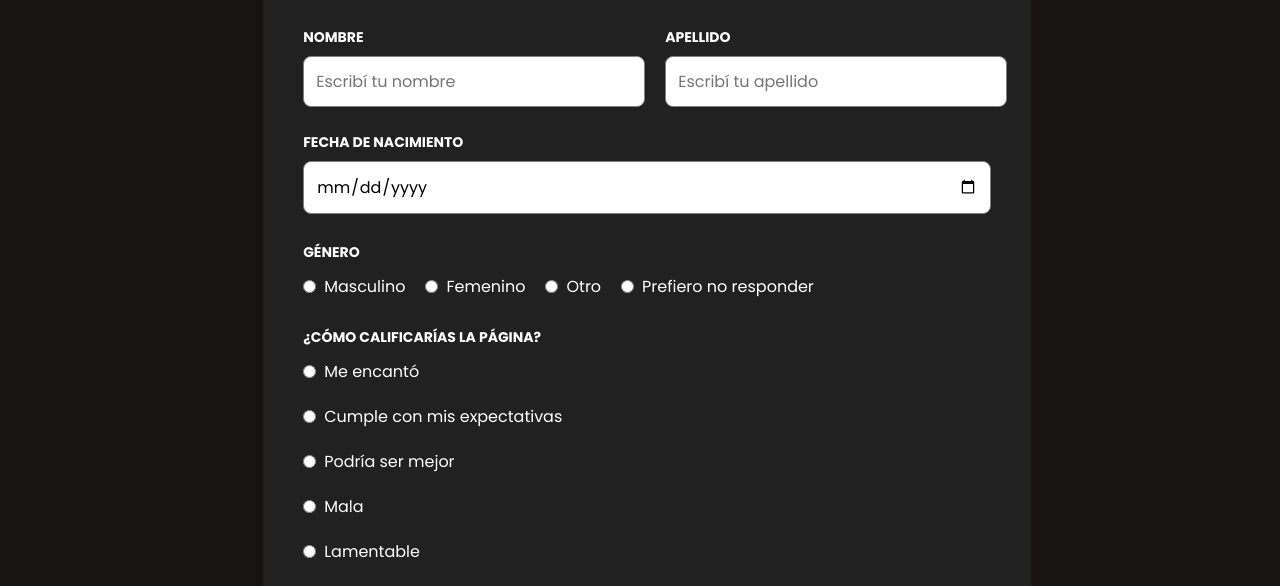
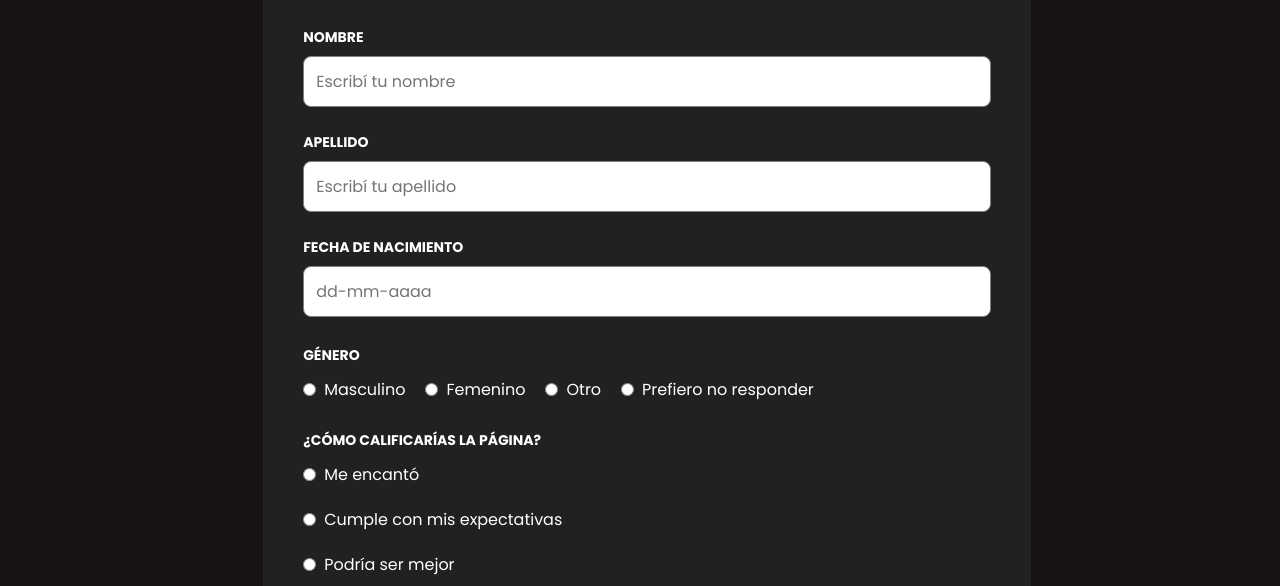
Before and after one commit to IanGalarza/YugiMarket, a plain HTML site: page survey.html in a window 1280 px wide. Shown: the part 194-780 px from the top of the page. Drawn offline with Linux system fonts and the light colour scheme; a web font is replaced by a local one.

Commit message:
arreglos

```diff
--- a/css/layouts/body-form.css
+++ b/css/layouts/body-form.css
@@ -22,11 +22,6 @@
     margin-bottom: 25px;
 }
 
-.form-row.double {
-    display: flex;
-    gap: 20px;
-}
-
 .form-group {
     display: flex;
     flex-direction: column;
@@ -42,7 +37,6 @@
 }
 
 input[type="text"],
-input[type="date"],
 textarea {
     padding: 12px;
     border: 1px solid var(--border);
--- a/js/components/validations.js
+++ b/js/components/validations.js
@@ -11,8 +11,8 @@ export const validations = {
     },
     fecha: {
         requiredMessage: "La fecha de nacimiento es obligatoria.",
-        pattern: /^\d{4}-\d{2}-\d{2}$/,
-        patternMessage: "Formato inválido. Ingrese una fecha con el formato dd-mm-aaaa."
+        pattern: /^(0[1-9]|[12][0-9]|3[01])-(0[1-9]|1[0-2])-\d{4}$/,
+        patternMessage: "La fecha ingresada no es válida. Use el formato dd-mm-aaaa y asegúrese de que sea una fecha real."
     },
     sexo: {
         requiredMessage: "Seleccione una opción de género."
--- a/survey.html
+++ b/survey.html
@@ -41,11 +41,13 @@
         <section id="form" class="formSection">
             <h2 class="form-title">Encuesta</h2>
             <form id="surveyForm" novalidate>
-                <div class="form-row double">
+                <div class="form-row">
                     <div class="form-group">
                         <label for="nombre">Nombre</label>
                         <input type="text" id="nombre" name="nombre" placeholder="Escribí tu nombre">
                     </div>
+                </div>
+                <div class="form-row">
                     <div class="form-group">
                         <label for="apellido">Apellido</label>
                         <input type="text" id="apellido" name="apellido" placeholder="Escribí tu apellido">
@@ -54,7 +56,7 @@
                 <div class="form-row">
                     <div class="form-group">
                         <label for="fecha">Fecha de Nacimiento</label>
-                        <input type="date" id="fecha" name="fecha" placeholder="dd-mm-aaaa">
+                        <input type="text" id="fecha" name="fecha" placeholder="dd-mm-aaaa">
                     </div>
                 </div>
                 <div class="form-row">
```
